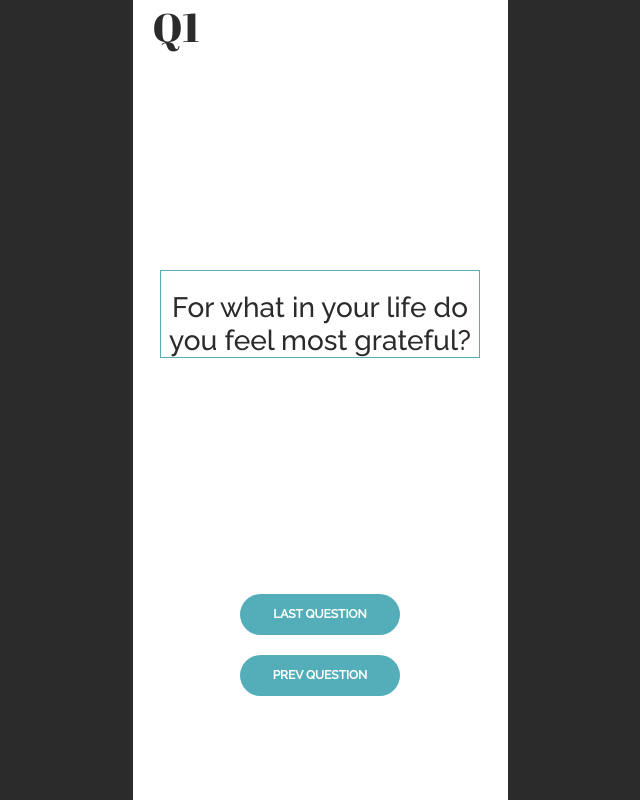
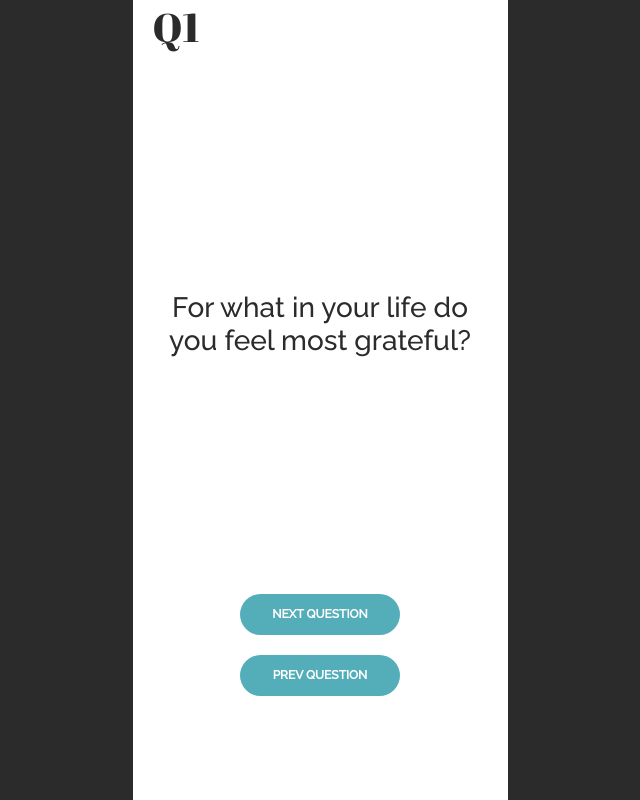
Before and after one commit to Gchu647/olive-questions-app, a React (Create React App) app: page /questions in a window 1280 px wide. Shown: the whole page, without its empty margins (320-960 px from the left). Built offline with nearby package versions, Linux system fonts and the light colour scheme.

Commit message:
switch buttons on Question 12

```diff
--- a/src/components/QuestionsPage/QuestionsPage.css
+++ b/src/components/QuestionsPage/QuestionsPage.css
@@ -28,7 +28,7 @@
 }
 
 .Questions-content p {
-  border: 1px solid #53AEBA;
+  /* border: 1px solid #53AEBA; */
   width: 85%;
   padding-top: 20px;
 }
@@ -41,6 +41,6 @@
   align-items: center;
 }
 
-.next-btn {
+.no-btn {
   display: none;
 }
--- a/src/components/QuestionsPage/QuestionsPage.js
+++ b/src/components/QuestionsPage/QuestionsPage.js
@@ -13,6 +13,7 @@ class QuestionsPage extends Component {
       questionList: shuffleArray(oliveDB), // function on the bottom of page
     }
 
+    this.switchButton = this.switchButton.bind(this);
     this.nextQuestion = this.nextQuestion.bind(this);
     this.prevQuestion = this.prevQuestion.bind(this);
   }
@@ -24,10 +25,15 @@ class QuestionsPage extends Component {
     console.log(this.state.questionList);
   }
 
+  switchButton () {
+    if (this.state.index > 10) {
+      return <Link className='btn' to='/finish'>DONE</Link>;
+    }
+
+    return <div className='btn' onClick={this.nextQuestion}>NEXT QUESTION</div>;
+  }
+
   nextQuestion () {
-    if (this.state.index > 10)
-      return null;
-
     this.setState(prevState => ({
       question: prevState.questionList[ prevState.index + 1],
       index: prevState.index + 1
@@ -54,8 +60,7 @@ class QuestionsPage extends Component {
           <p>{this.state.question}</p>
         </div>
        <div class='Questions-btn-wrap'>
-          <div className='btn next-btn' onClick={this.nextQuestion}>NEXT QUESTION</div>
-          <Link className='btn end-btn' to='/finish'>LAST QUESTION</Link>
+          {this.switchButton()}
           <div className='btn' onClick={this.prevQuestion}>PREV QUESTION</div>
        </div>
       </div>
```
